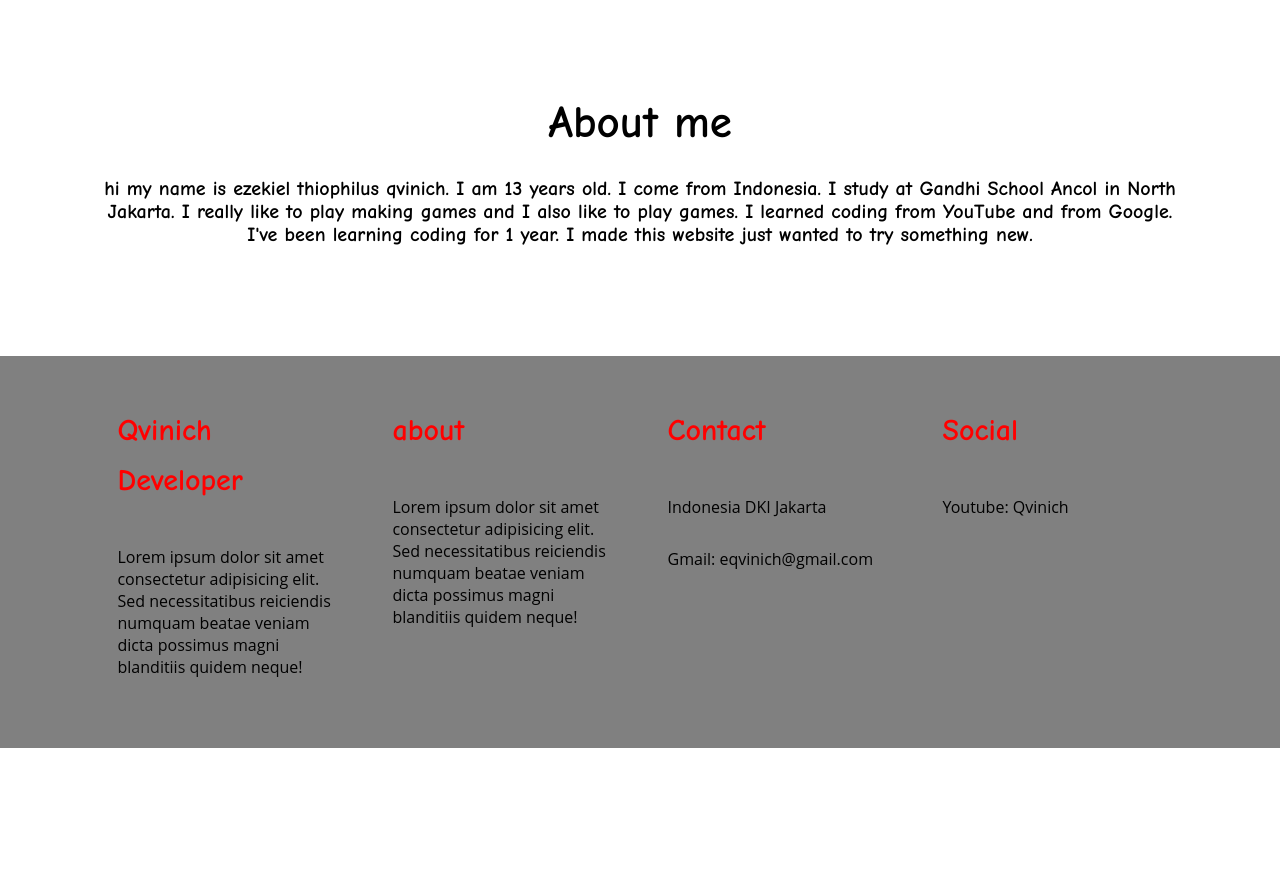
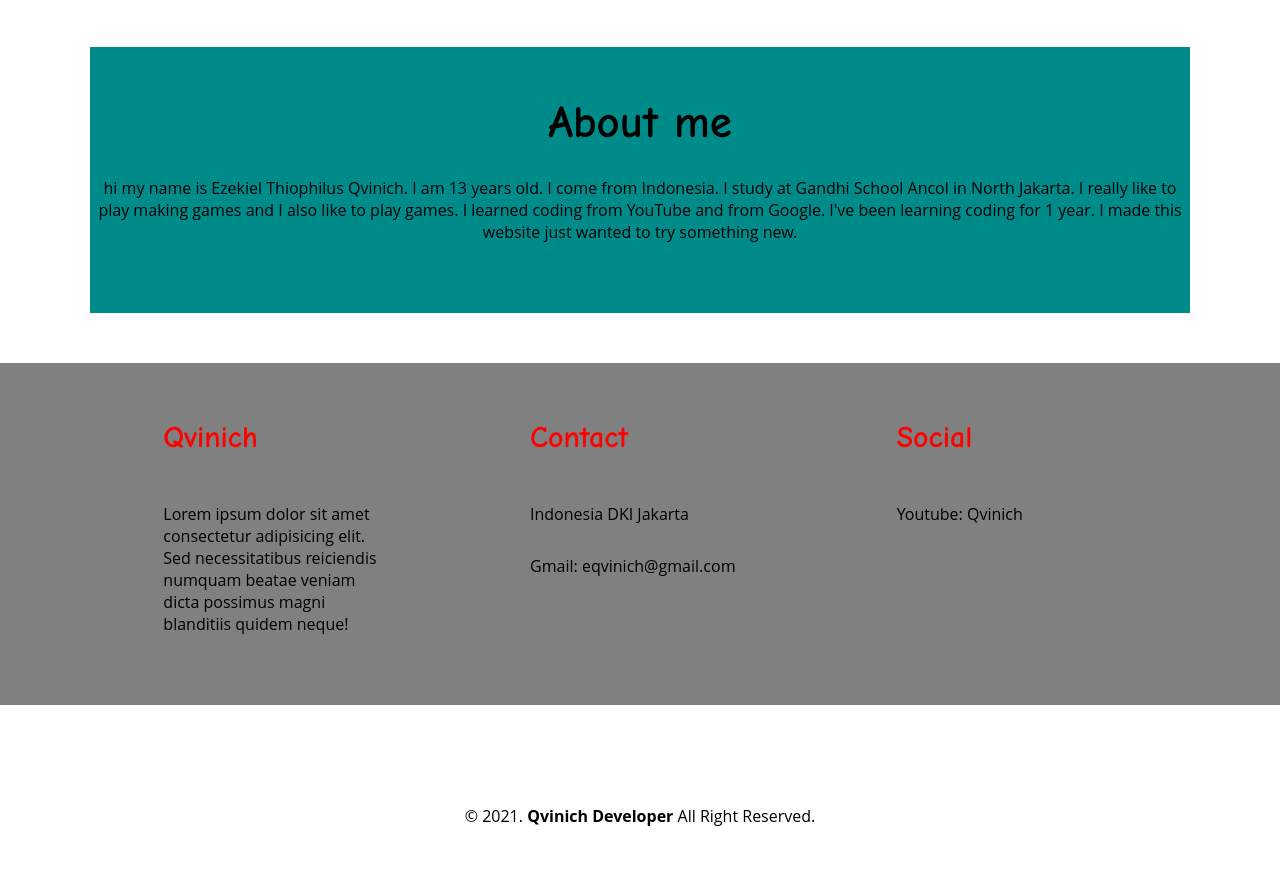
Before and after one commit to Qvinich/Qvinich-Developer.com, a plain HTML site: page index.html in a window 1280 px wide. Shown: the part 1350-2227 px from the top of the page. Before the commit the page ends 2098 px from the top, so only its background shows below. Drawn offline with Linux system fonts and the light colour scheme.

Commit message:
Add files via upload

```diff
--- a/index.html
+++ b/index.html
@@ -69,24 +69,21 @@
         <!--about me-->
         <section id="about">
             <div class="tengah">
-                <div class="kolom">
+                <div class="frats">
                     <h2>About me</h2>
-                    <p class="description">hi my name is ezekiel thiophilus qvinich. I am 13 years old. I come from Indonesia. I study at Gandhi School Ancol in North Jakarta. I really like to play making games and I also like to play games. I learned coding from YouTube and from Google. I've been learning coding for 1 year. I made this website just wanted to try something new.</p>
+                    <p class="description">hi my name is Ezekiel Thiophilus Qvinich. I am 13 years old. I come from Indonesia. I study at Gandhi School Ancol in North Jakarta. I really like to play making games and I also like to play games. I learned coding from YouTube and from Google. I've been learning coding for 1 year. I made this website just wanted to try something new.</p>
                 </div>
             </div>
         </section>
 
     </div>
 
+    <!--contact-->
     <div id="contact">
         <div class="wrapper">
             <div class="footer">
                 <div class="footer-section">
-                    <h3>Qvinich Developer</h3>
-                    <p>Lorem ipsum dolor sit amet consectetur adipisicing elit. Sed necessitatibus reiciendis numquam beatae veniam dicta possimus magni blanditiis quidem neque!</p>
-                </div>
-                <div class="footer-section">
-                    <h3>about</h3>
+                    <h3>Qvinich</h3>
                     <p>Lorem ipsum dolor sit amet consectetur adipisicing elit. Sed necessitatibus reiciendis numquam beatae veniam dicta possimus magni blanditiis quidem neque!</p>
                 </div>
                 <div class="footer-section">
@@ -102,5 +99,11 @@
         </div>
     </div>
 
+    <div id="copyright">
+        <div class="wrapper">
+            &copy; 2021. <b>Qvinich Developer</b> All Right Reserved.
+        </div>
+    </div>
+
 </body>
 </html>
--- a/style.css
+++ b/style.css
@@ -158,6 +158,11 @@ p {
     padding: 50px 0px 50px 0px;
 }
 
+#about{
+    background: darkcyan;
+    padding: 50px 0px 50px 0px;
+}
+
 .footer {
     width: 100%;
     position: relative;
@@ -181,10 +186,16 @@ h3 {
     line-height: 50px;
 }
 
+#copyright {
+    text-align: center;
+    width: 100%;
+    padding: 50px 0px 50px 0px;
+    margin-top: 50px;
+}
 
-@media all and (max-width: 500px) {
+@media screen and (max-width: 991.98px) {
     .wrapper {
-        width: 130%;
+        width: 90%;
     }
 
     .logo a {
@@ -218,4 +229,8 @@ h3 {
         width: 100%;
         height: auto;
     }
+
+    .kartu-game {
+        width: 50%;
+    }
 }
```
